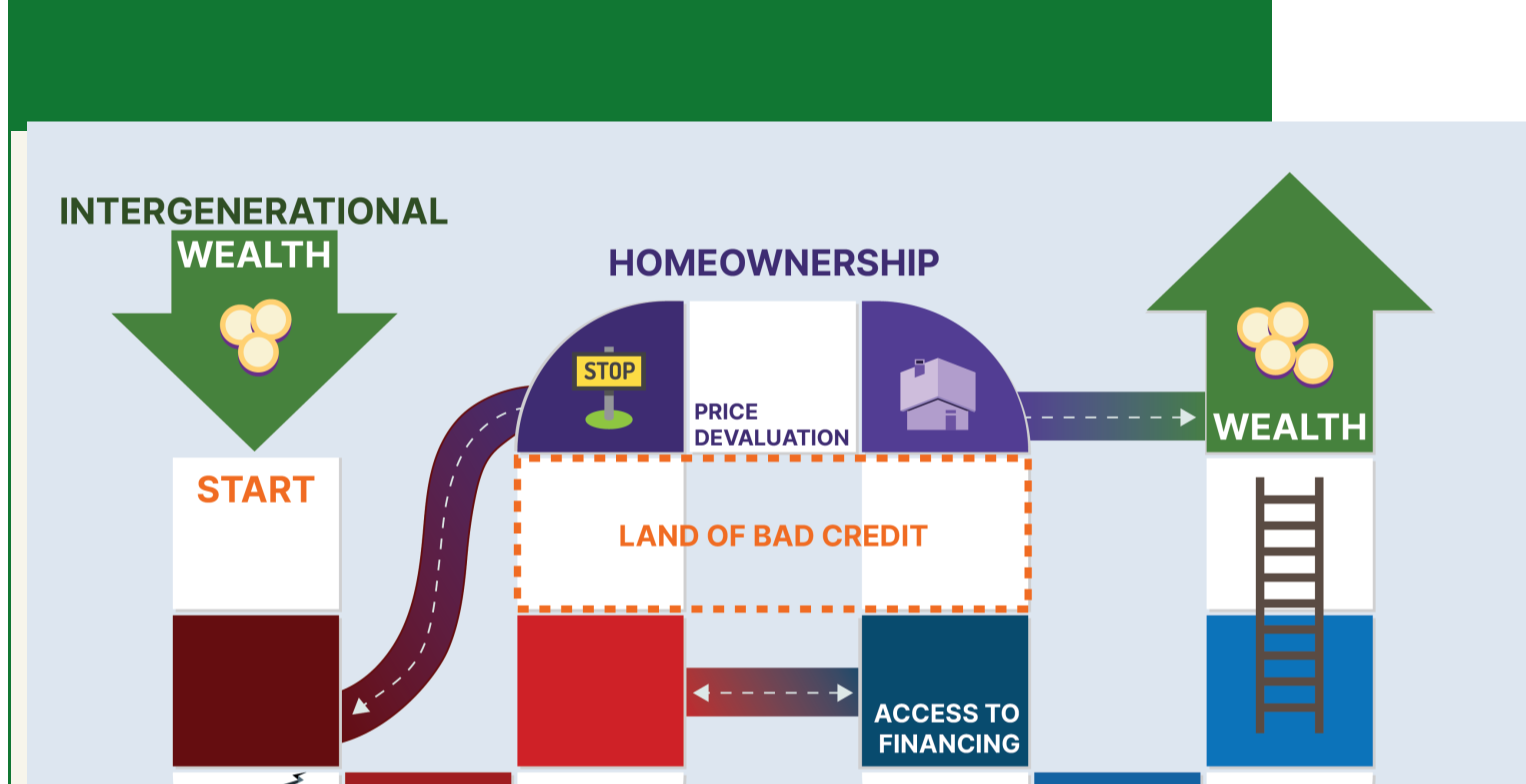
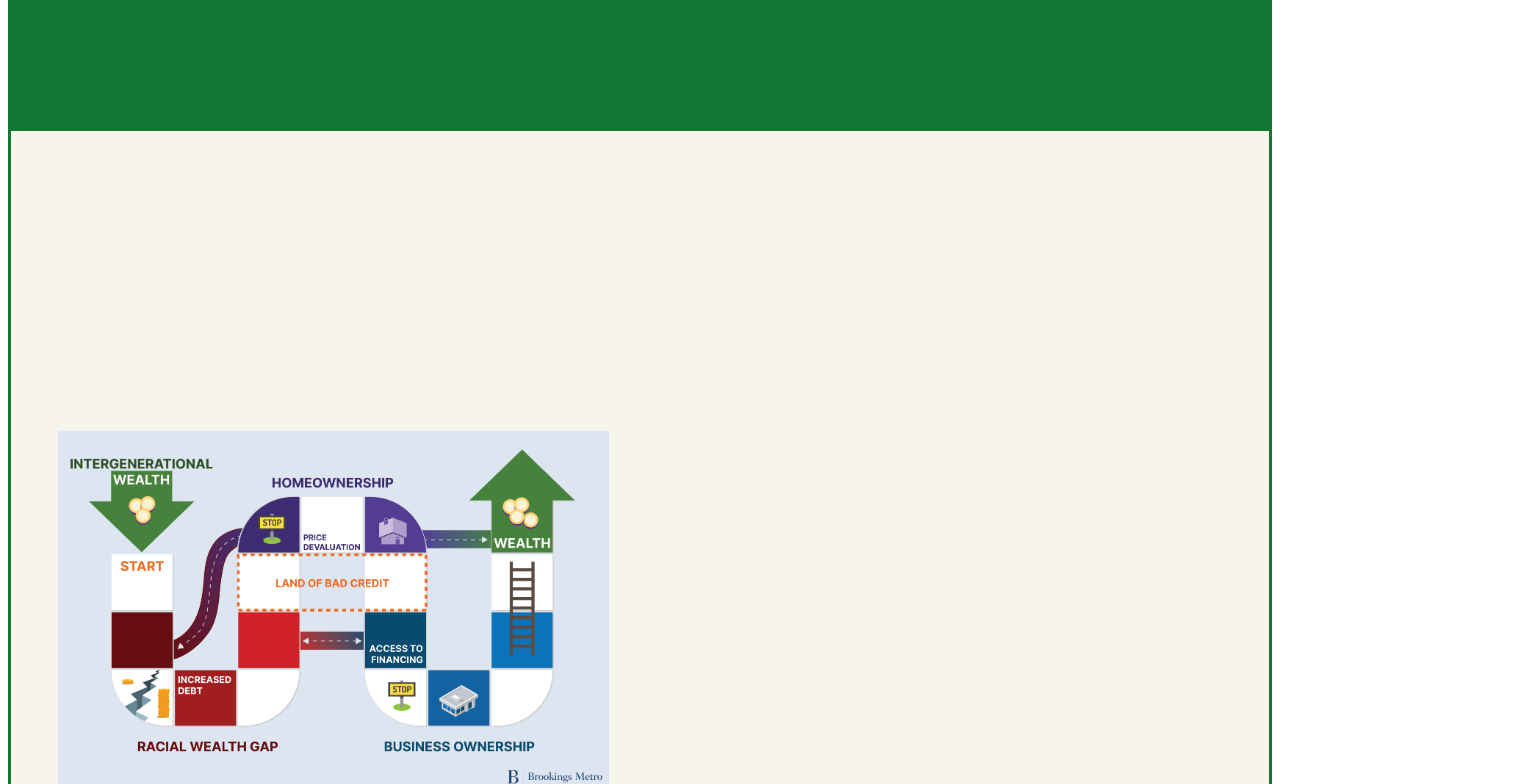
Before and after one commit to Shubhikapradeep/bwdc-proj, a Svelte app: page / in a window 1280 px wide. Shown: the part 680-1464 px from the top of the page, 1526 px wide, since content can reach past the window. Built offline with nearby package versions, Linux system fonts and the light colour scheme.

Commit message:
Fixing alignments

```diff
--- a/src/sections/IntersectionObserverListExample.svelte
+++ b/src/sections/IntersectionObserverListExample.svelte
@@ -98,6 +98,12 @@
             <ObservedArticleText {callback} {options}>
                 Assets, once again contribute to the wealth directly and can act as collateral thus suplementing and directly acting as a good indicator.
             </ObservedArticleText>
+            <ObservedArticleText {callback} {options}>
+                These factor don't stop here, it just builds up and still further widens the wealth gap.
+            </ObservedArticleText>
+            <ObservedArticleText {callback} {options}>
+                Which is why these stories are shared, I hope this creates an impact on you :)
+            </ObservedArticleText>
         {/snippet}
     </Scroller>
 </div>
--- a/src/sections/RightAlignedExample.svelte
+++ b/src/sections/RightAlignedExample.svelte
@@ -101,7 +101,7 @@
 </div>
 
 <style>
-    .chart {
+    .bw-img {
         width: 90%;
         margin: 0px auto;
     }
```
